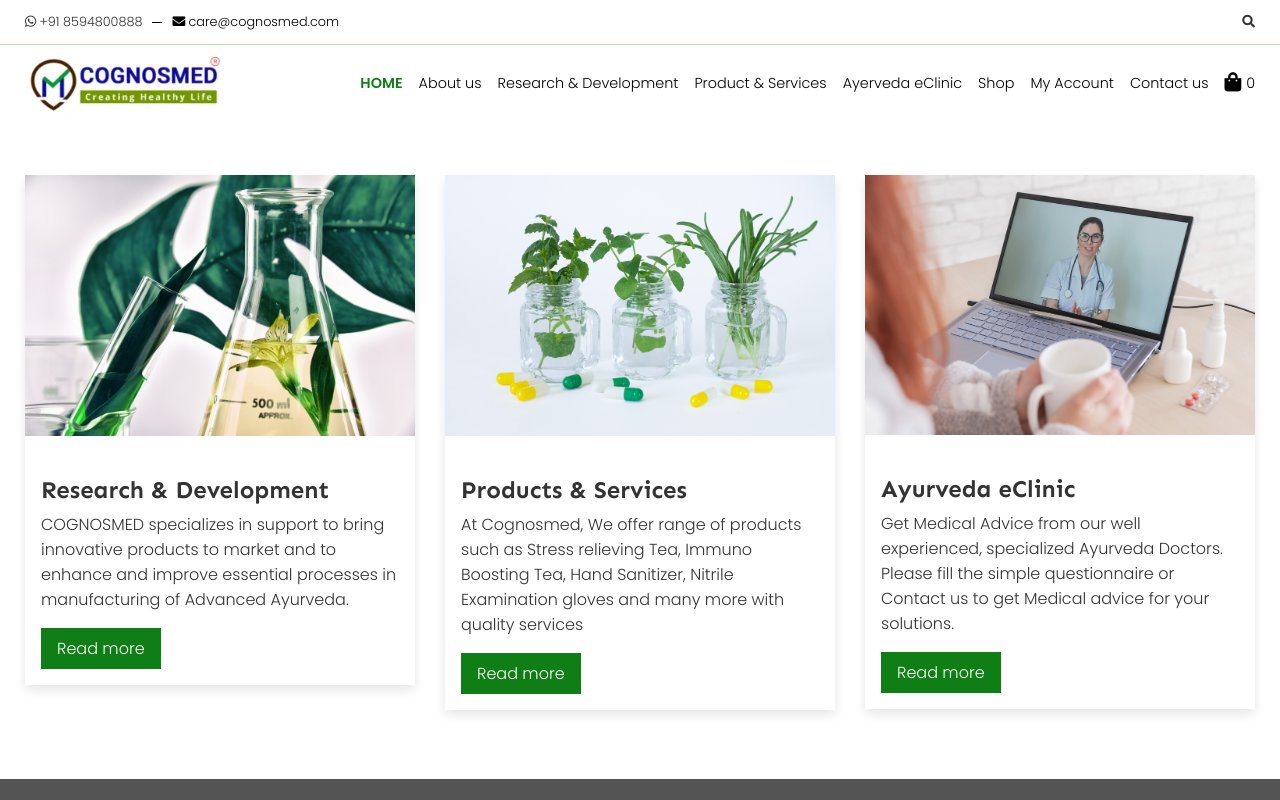
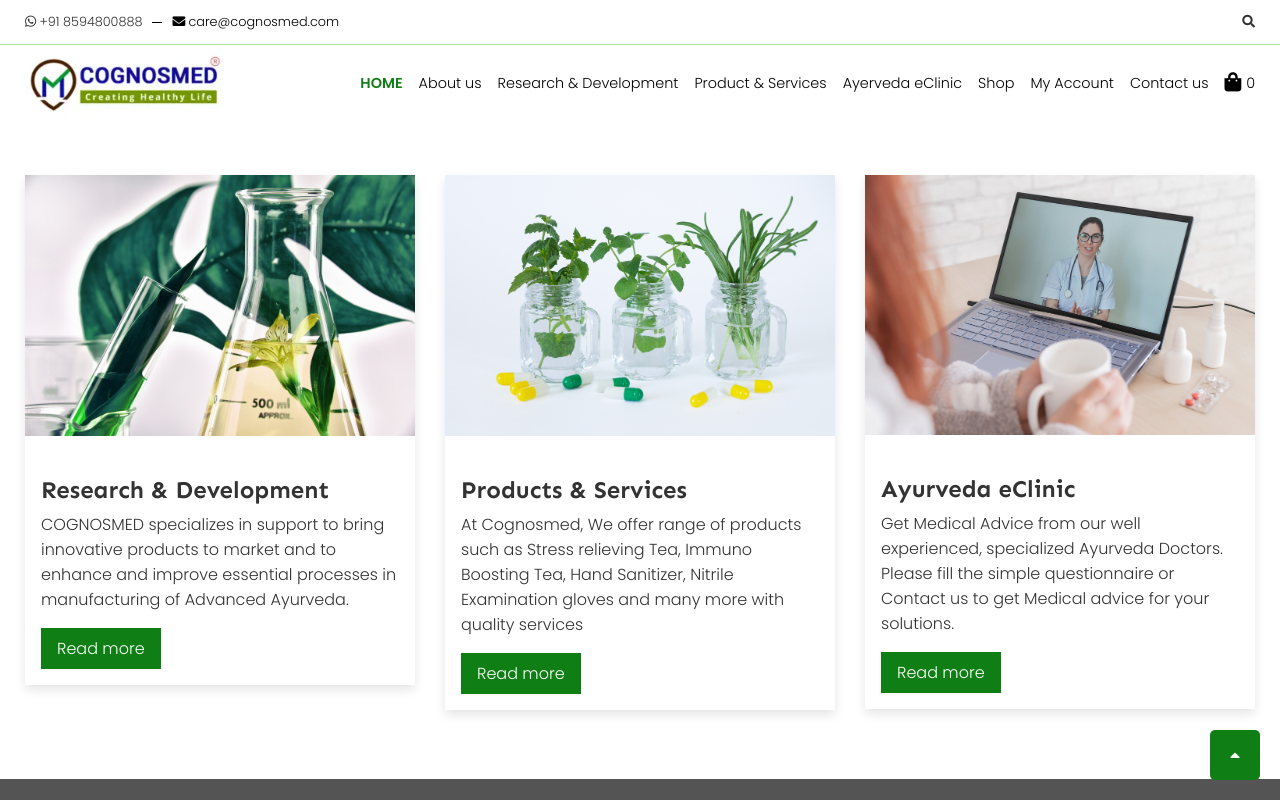
Before and after one commit to ani-24/cognosmed, a React (Create React App) app: page / in a window 1280 px wide. Shown: the top 800 px of the page. Built offline with nearby package versions, Linux system fonts and the light colour scheme; grey boxes are pictures that could not be loaded.

Commit message:
add scroll to top button

```diff
--- a/public/style/components/_index.scss
+++ b/public/style/components/_index.scss
@@ -4,3 +4,4 @@
 @forward "./banner";
 @forward "./testimonial";
 @forward "./footer";
+@forward "./jumptotop";
--- /dev/null
+++ b/public/style/components/_jumptotop.scss
@@ -0,0 +1,21 @@
+@use "./../variables/" as *;
+
+.jump-to-top {
+  height: 50px;
+  width: 50px;
+  display: flex;
+  justify-content: center;
+  align-items: center;
+  background: $theme-green;
+  position: fixed;
+  bottom: 20px;
+  right: 20px;
+  border-radius: 5px;
+  z-index: 9999;
+  cursor: pointer;
+  color: white;
+  transition: 100ms ease-in-out;
+  &:hover {
+    background: darken($color: $theme-green, $amount: 5%);
+  }
+}
--- a/public/style/main.css
+++ b/public/style/main.css
@@ -466,6 +466,26 @@
   font-size: 0.8rem;
 }
 
+.jump-to-top {
+  height: 50px;
+  width: 50px;
+  display: flex;
+  justify-content: center;
+  align-items: center;
+  background: #0f7e15;
+  position: fixed;
+  bottom: 20px;
+  right: 20px;
+  border-radius: 5px;
+  z-index: 9999;
+  cursor: pointer;
+  color: white;
+  transition: 100ms ease-in-out;
+}
+.jump-to-top:hover {
+  background: #0c6711;
+}
+
 .hero-section {
   min-height: 80vh;
   display: flex;
--- /dev/null
+++ b/src/components/JumpToTop.jsx
@@ -0,0 +1,14 @@
+import React from "react";
+
+const JumpToTop = () => {
+  const scrollTop = () => {
+    window.scrollTo({ top: 0, behavior: "smooth" });
+  };
+  return (
+    <div className="jump-to-top" onClick={scrollTop}>
+      <i className="fas fa-caret-up jump-to-top__icon"></i>
+    </div>
+  );
+};
+
+export default JumpToTop;
--- a/src/pages/Home.jsx
+++ b/src/pages/Home.jsx
@@ -9,6 +9,7 @@
 import "swiper/css/pagination";
 import "swiper/css/navigation";
 import Footer from "../components/Footer";
+import JumpToTop from "../components/JumpToTop";
 
 const HeroSection = () => {
   return (
@@ -414,6 +415,7 @@
       <Testimonials />
       <Blog />
       <Footer />
+      <JumpToTop />
     </>
   );
 };
```
Also changed, not shown: public/img/top.webp (added), 1 other file (tests, documents, lock files or other folders).
